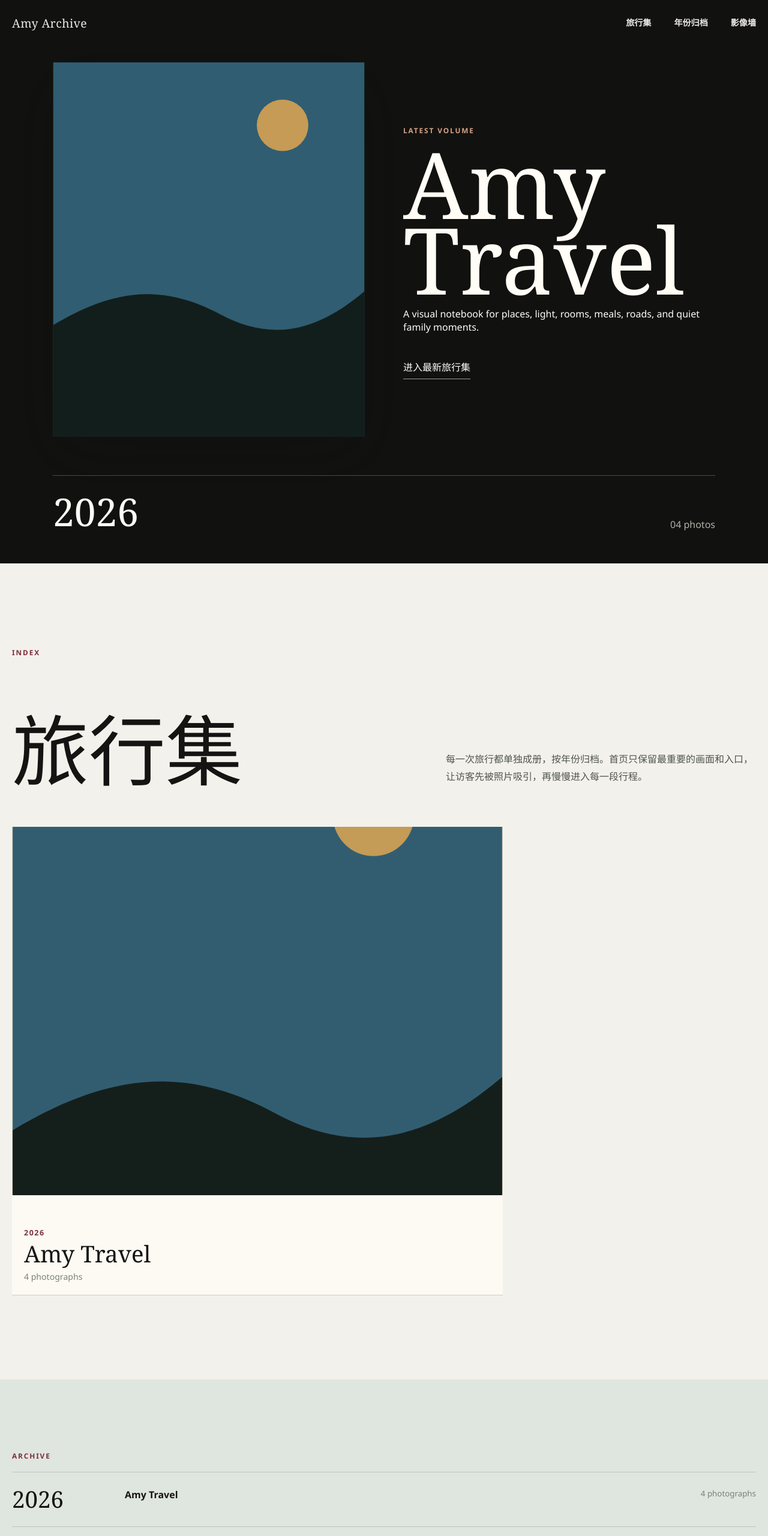
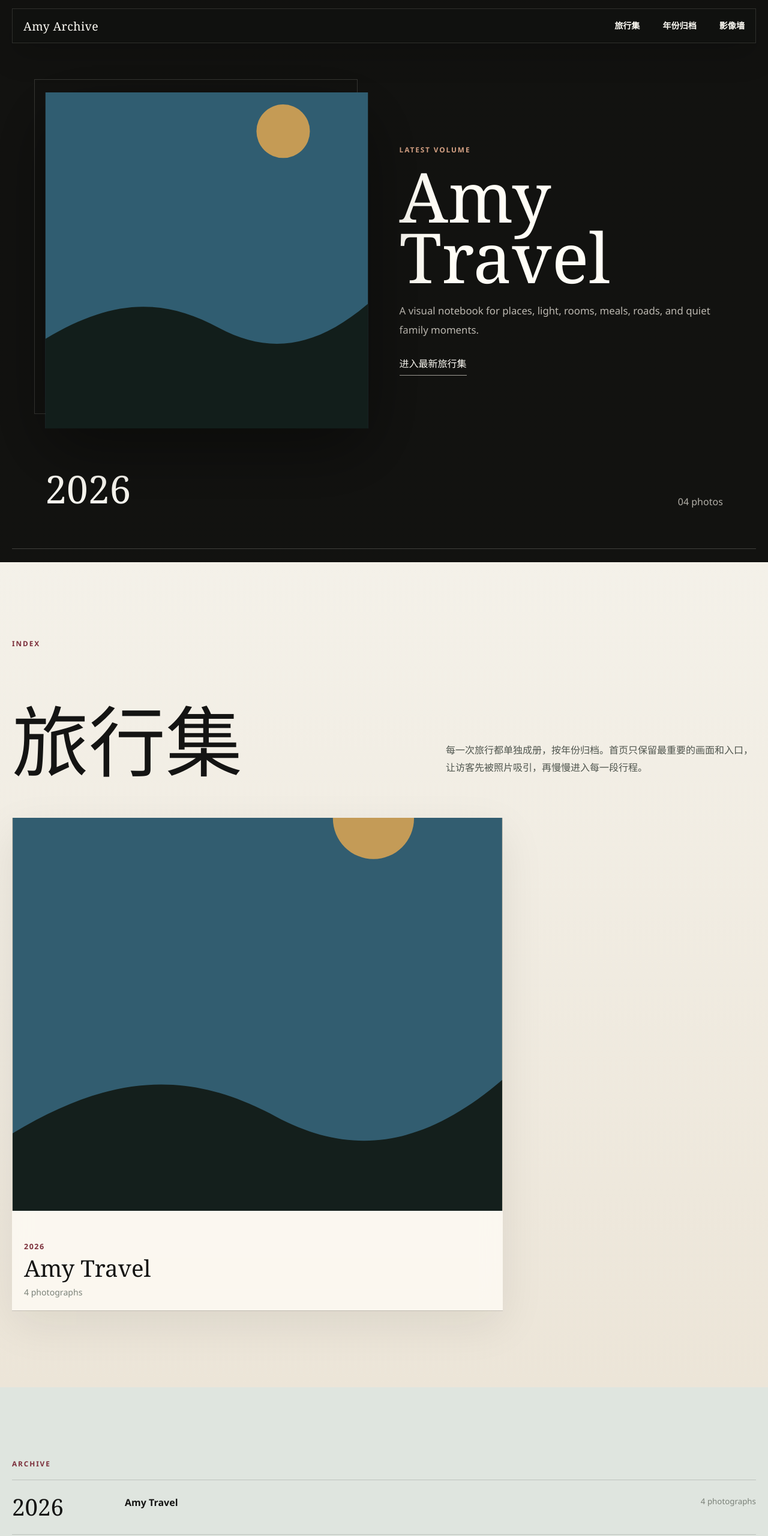
Before and after one commit to yangzongyuan672-maker/amy-travel, a website: page public/index.html in a window 1280 px wide. Shown: the top 2560 px of the page at 60% size. Drawn offline with Linux system fonts and the light colour scheme; no server answers.

Commit message:
Polish homepage and gallery layout

```diff
--- a/public/styles.css
+++ b/public/styles.css
@@ -25,6 +25,7 @@ body {
   color: var(--ink);
   background: var(--paper);
   font-family: "Segoe UI", "Microsoft YaHei", Arial, sans-serif;
+  text-rendering: geometricPrecision;
 }
 
 a {
@@ -39,60 +40,89 @@ img {
 
 .site-header {
   position: fixed;
-  top: 0;
+  top: 14px;
   left: 0;
   right: 0;
-  z-index: 10;
+  z-index: 30;
   width: min(1320px, calc(100% - 40px));
   margin: 0 auto;
-  min-height: 76px;
+  min-height: 58px;
+  padding: 0 18px;
   display: flex;
   align-items: center;
   justify-content: space-between;
   color: var(--ivory);
-  mix-blend-mode: difference;
+  background: rgba(17, 18, 16, 0.58);
+  border: 1px solid rgba(255, 250, 240, 0.13);
+  box-shadow: 0 18px 50px rgba(0, 0, 0, 0.18);
+  backdrop-filter: blur(18px);
 }
 
 .brand {
   font-family: Georgia, "Times New Roman", serif;
   font-size: 1.25rem;
+  white-space: nowrap;
 }
 
 .site-header nav {
   display: flex;
   gap: clamp(18px, 3vw, 38px);
   font-size: 0.9rem;
+  font-weight: 650;
+  white-space: nowrap;
 }
 
 .cover {
-  min-height: 100vh;
+  position: relative;
+  min-height: 92vh;
   display: grid;
-  grid-template-columns: minmax(24px, 1fr) minmax(0, 640px) minmax(0, 560px) minmax(24px, 1fr);
-  align-items: end;
-  gap: clamp(24px, 5vw, 70px);
-  padding: 104px 0 54px;
-  background: #161614;
+  grid-template-columns: minmax(24px, 1fr) minmax(0, 610px) minmax(0, 650px) minmax(24px, 1fr);
+  align-items: center;
+  gap: clamp(22px, 4vw, 62px);
+  padding: clamp(104px, 13vw, 154px) 0 clamp(54px, 7vw, 96px);
+  background:
+    linear-gradient(115deg, rgba(18, 18, 16, 0.98) 0%, rgba(18, 18, 16, 0.84) 45%, rgba(18, 18, 16, 0.98) 100%),
+    #161614;
   color: var(--ivory);
+  overflow: hidden;
+}
+
+.cover::after {
+  content: "";
+  position: absolute;
+  left: max(20px, calc((100vw - 1320px) / 2));
+  right: max(20px, calc((100vw - 1320px) / 2));
+  bottom: 22px;
+  height: 1px;
+  background: rgba(255, 250, 240, 0.2);
 }
 
 .cover-image {
   grid-column: 2;
-  align-self: stretch;
-  min-height: 560px;
-  display: flex;
-  align-items: center;
+  min-height: auto;
+  align-self: center;
+  position: relative;
+}
+
+.cover-image::before {
+  content: "";
+  position: absolute;
+  inset: -22px 18px 24px -18px;
+  border: 1px solid rgba(255, 250, 240, 0.16);
+  pointer-events: none;
 }
 
 .cover-image img {
   width: 100%;
-  height: min(78vh, 760px);
+  height: min(70vh, 720px);
+  min-height: 460px;
   object-fit: cover;
-  box-shadow: var(--shadow);
+  box-shadow: 0 36px 110px rgba(0, 0, 0, 0.42);
 }
 
 .cover-copy {
   grid-column: 3;
-  padding-bottom: clamp(0px, 8vw, 96px);
+  padding-bottom: 0;
 }
 
 .kicker {
@@ -111,15 +141,17 @@ img {
 .cover h1 {
   margin: 0;
   font-family: Georgia, "Times New Roman", serif;
-  font-size: clamp(5rem, 12vw, 12rem);
-  line-height: 0.82;
+  font-size: clamp(4.6rem, 9vw, 10.5rem);
+  line-height: 0.88;
   font-weight: 400;
+  letter-spacing: 0;
 }
 
-.cover-copy p:last-child {
+.cover-copy #heroSubtitle {
   max-width: 560px;
+  margin: 24px 0 0;
   color: rgba(255, 250, 240, 0.72);
-  line-height: 1.75;
+  line-height: 1.9;
   font-size: 1.05rem;
 }
 
@@ -137,8 +169,8 @@ img {
   display: flex;
   justify-content: space-between;
   align-items: end;
-  padding-top: 28px;
-  border-top: 1px solid rgba(255, 250, 240, 0.24);
+  padding-top: 18px;
+  border-top: 0;
 }
 
 .cover-details span {
@@ -153,8 +185,9 @@ img {
 }
 
 .album-index {
-  padding: clamp(76px, 11vw, 150px) max(20px, calc((100vw - 1320px) / 2));
-  background: var(--paper);
+  padding: clamp(82px, 10vw, 140px) max(20px, calc((100vw - 1320px) / 2));
+  background:
+    linear-gradient(180deg, #f4f1e9 0%, #ece5d8 100%);
 }
 
 .index-heading {
@@ -192,8 +225,9 @@ img {
 .album-card {
   display: grid;
   color: var(--ink);
-  background: var(--ivory);
-  box-shadow: 0 1px 0 var(--line);
+  background: rgba(255, 253, 246, 0.82);
+  box-shadow: 0 1px 0 var(--line), 0 24px 70px rgba(20, 20, 19, 0.08);
+  overflow: hidden;
 }
 
 .album-card.lead {
@@ -202,7 +236,7 @@ img {
 
 .album-card img {
   width: 100%;
-  aspect-ratio: 4 / 3;
+  aspect-ratio: 5 / 4;
   object-fit: cover;
   background: #d3cab9;
 }
@@ -227,8 +261,9 @@ img {
   margin: 0 0 10px;
   font-family: Georgia, "Times New Roman", serif;
   font-size: clamp(1.7rem, 3vw, 3.2rem);
-  line-height: 1;
+  line-height: 1.06;
   font-weight: 400;
+  letter-spacing: 0;
 }
 
 .album-card span {
@@ -277,8 +312,8 @@ img {
 }
 
 .album-hero {
-  min-height: 76vh;
-  padding: 120px max(20px, calc((100vw - 1320px) / 2)) 54px;
+  min-height: 70vh;
+  padding: 132px max(20px, calc((100vw - 1320px) / 2)) 64px;
   display: grid;
   grid-template-columns: minmax(0, 0.9fr) minmax(280px, 0.68fr);
   gap: clamp(32px, 6vw, 90px);
@@ -290,9 +325,10 @@ img {
 .album-hero h1 {
   margin: 0;
   font-family: Georgia, "Times New Roman", serif;
-  font-size: clamp(5rem, 13vw, 12rem);
-  line-height: 0.84;
+  font-size: clamp(4rem, 10vw, 10rem);
+  line-height: 0.92;
   font-weight: 400;
+  letter-spacing: 0;
 }
 
 .album-hero p:last-child {
@@ -307,7 +343,7 @@ img {
 }
 
 .photo-editorial {
-  padding: clamp(70px, 10vw, 130px) max(20px, calc((100vw - 1320px) / 2));
+  padding: clamp(48px, 7vw, 92px) max(20px, calc((100vw - 1320px) / 2));
   background: var(--paper-2);
 }
 
@@ -375,7 +411,7 @@ img {
 .photo-grid {
   display: grid;
   grid-template-columns: repeat(12, 1fr);
-  gap: clamp(12px, 1.6vw, 22px);
+  gap: clamp(16px, 2vw, 30px);
   align-items: start;
 }
 
@@ -390,7 +426,7 @@ img {
 
 .photo-grid figure:nth-child(6n + 2) {
   grid-column: span 5;
-  margin-top: 64px;
+  margin-top: 36px;
 }
 
 .photo-grid figure:nth-child(6n + 3) {
@@ -407,15 +443,15 @@ img {
 
 .photo-grid figure:nth-child(6n) {
   grid-column: span 6;
-  margin-top: 44px;
+  margin-top: 28px;
 }
 
 .photo-grid img {
   width: 100%;
   height: auto;
   object-fit: contain;
-  background: #d3cab9;
-  box-shadow: 0 1px 0 var(--line);
+  background: transparent;
+  box-shadow: 0 24px 70px rgba(20, 20, 19, 0.09);
 }
 
 .photo-grid figure.portrait img {
@@ -658,6 +694,7 @@ img {
   .cover {
     grid-template-columns: 20px 1fr 20px;
     align-items: start;
+    min-height: auto;
   }
 
   .cover-image,
@@ -671,7 +708,8 @@ img {
   }
 
   .cover-image img {
-    height: 52vh;
+    height: 54vh;
+    min-height: 360px;
   }
 
   .cover-copy {
@@ -726,12 +764,28 @@ img {
   }
 
   .site-header nav {
-    gap: 14px;
-    font-size: 0.84rem;
+    gap: 12px;
+    font-size: 0.76rem;
+  }
+
+  .site-header {
+    top: 10px;
+    width: min(100% - 20px, 1320px);
+    min-height: 54px;
+    padding: 0 12px;
+  }
+
+  .brand {
+    font-size: 1.05rem;
   }
 
   .cover h1 {
-    font-size: clamp(4.2rem, 19vw, 6.4rem);
+    font-size: clamp(3.5rem, 16vw, 5.6rem);
+    overflow-wrap: anywhere;
+  }
+
+  .cover-copy #heroSubtitle {
+    font-size: 0.98rem;
   }
 
   .cover-details,
```
